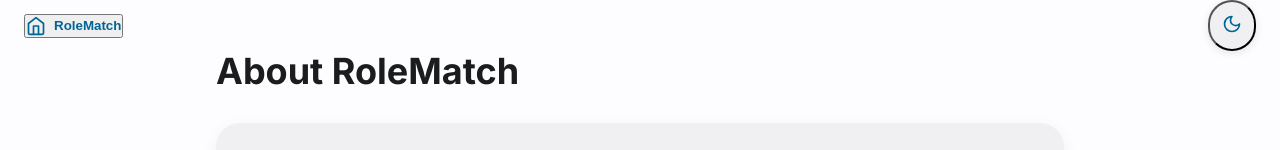
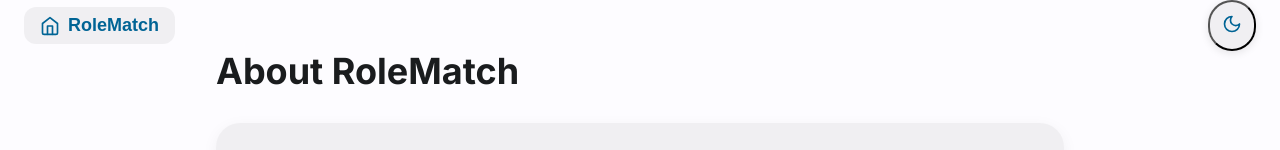
Before and after one commit to Zhengyq987/role-match-yuqing, a React (Create React App) app: page / in a window 1280 px wide. Both pictures are taken after a click on the button "About". Shown: the top 150 px of the page. Built offline with nearby package versions, Linux system fonts and the light colour scheme.

Commit message:
corrected colour bug

```diff
--- a/src/RoleMatch.js
+++ b/src/RoleMatch.js
@@ -980,8 +980,29 @@ const RoleMatch = () => {
           <div className="max-w-7xl mx-auto flex justify-between items-center">
             <button
               onClick={() => setCurrentPage('landing')}
-              className="flex items-center gap-2 text-lg font-semibold"
-              style={{ color: theme.primary }}
+              className="home-button"
+              style={{
+                display: 'flex',
+                alignItems: 'center',
+                gap: '8px',
+                padding: '8px 16px',
+                borderRadius: '12px',
+                backgroundColor: theme.elevation1,
+                color: theme.primary,
+                fontSize: '18px',
+                fontWeight: '600',
+                transition: 'all 0.3s ease',
+                border: 'none',
+                cursor: 'pointer'
+              }}
+              onMouseEnter={(e) => {
+                e.currentTarget.style.backgroundColor = theme.primaryContainer;
+                e.currentTarget.style.transform = 'scale(1.05)';
+              }}
+              onMouseLeave={(e) => {
+                e.currentTarget.style.backgroundColor = theme.elevation1;
+                e.currentTarget.style.transform = 'scale(1)';
+              }}
             >
               <Home size={20} />
               RoleMatch
@@ -1066,9 +1087,6 @@ const RoleMatch = () => {
 
             <section className="section-card" style={{ backgroundColor: theme.elevation1 }}>
               <h2 className="text-2xl font-semibold mb-4" style={{ color: theme.primary }}>Our Team</h2>
-              <p className="text-lg mb-4" style={{ color: theme.onSurfaceVariant }}>
-                RoleMatch was created by a dedicated team of students passionate about improving team dynamics:
-              </p>
               <ul className="team-list" style={{ color: theme.onSurfaceVariant }}>
                 <li>• <strong>Gagan Veginati</strong> - Software Designer and Developer, Front-end Lead</li>
                 <li>• <strong>Swamy Tuttagunta</strong> - Software Developer, Team Lead</li>
```
